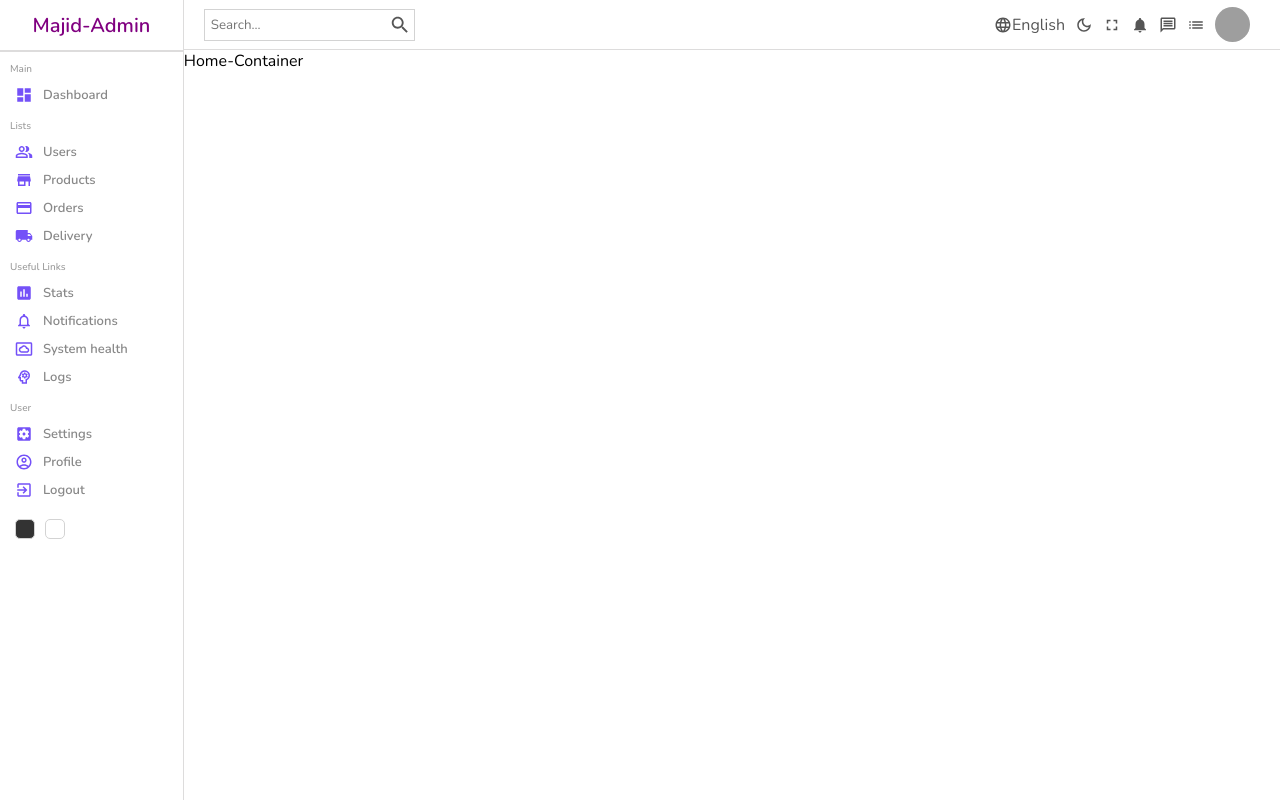
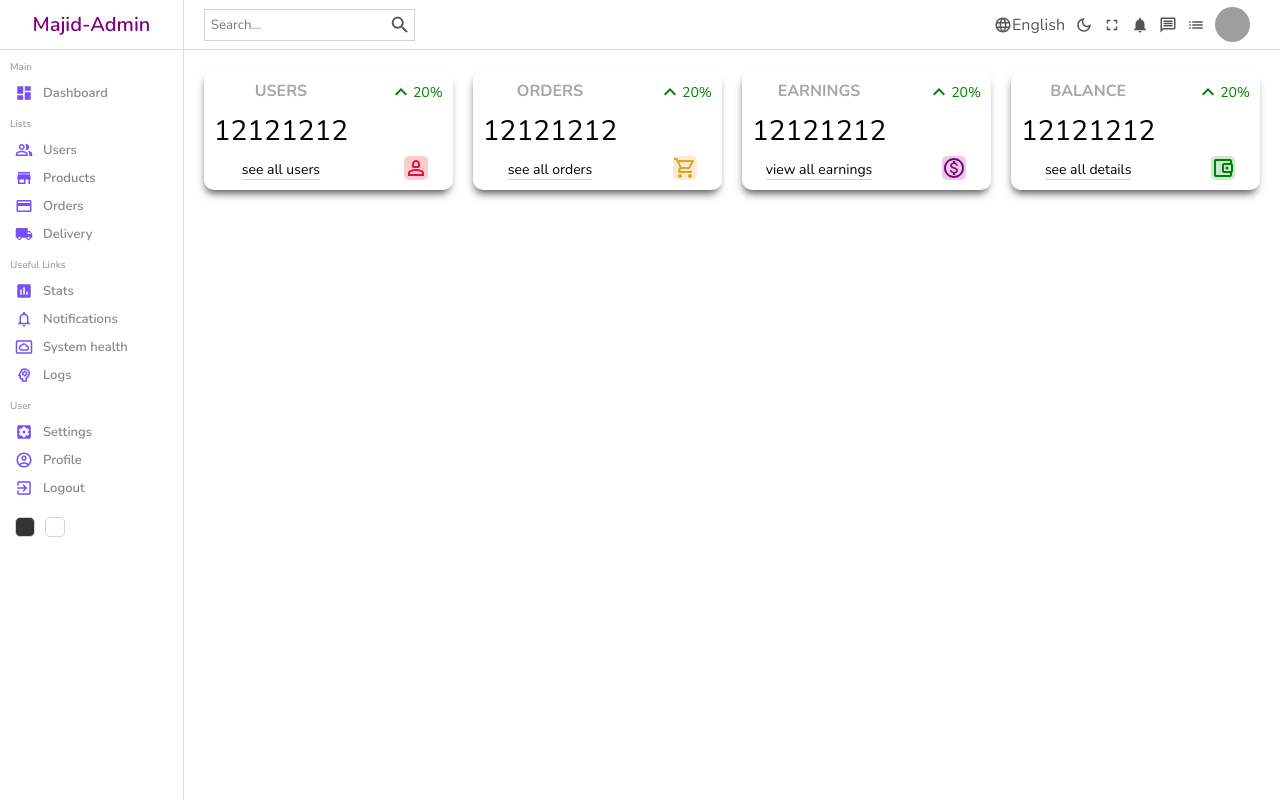
Before and after one commit to MajidAziz03/Admin-Panel, a React (Create React App) app: page / in a window 1280 px wide. Built offline with nearby package versions, Linux system fonts and the light colour scheme; grey boxes are pictures that could not be loaded.

Commit message:
Completed Widjets

```diff
--- a/src/Components/navbar/navbar.scss
+++ b/src/Components/navbar/navbar.scss
@@ -3,6 +3,8 @@
     width: 100%;
     border-bottom: 0.5px solid rgb(221, 220, 220);
     color: #555;
+    display: flex;
+    align-items: center;
 
     .wrapper {
         display: flex;
--- a/src/Components/sidebar/Sidebar.jsx
+++ b/src/Components/sidebar/Sidebar.jsx
@@ -7,7 +7,7 @@ const Sidebar = () => {
     return (
         <div className='sidebar'>
             <div className="top"><span className='logo'>Majid-Admin</span></div>
-            <hr />
+            {/* <hr /> */}
             <div className="center">
                 <ul>
                     <p className="title">Main</p>
--- a/src/Components/sidebar/sidebar.scss
+++ b/src/Components/sidebar/sidebar.scss
@@ -8,6 +8,7 @@
         display: flex;
         justify-content: center;
         align-items: center;
+        border-bottom: 0.5px solid rgb(221, 220, 220);
         height: 50px;
 
 
@@ -18,10 +19,10 @@
         }
     }
 
-    hr {
-        height: 0;
-        border: 0.5px solid rgb(221, 220, 220);
-    }
+    // hr {
+    //     height: 0;
+    //     border: 0.5px solid rgb(221, 220, 220);
+    // }
 
     .center {
         padding-left: 10px;
--- /dev/null
+++ b/src/Components/widjets/widjets.jsx
@@ -0,0 +1,25 @@
+import { KeyboardArrowUp } from '@mui/icons-material';
+import './widjets.scss';
+
+const Widjets = ({ title, link, icon }) => {
+    return (
+        <div className="widjet">
+            <div className="left">
+                <span className="title">{title}</span>
+                <span className="counter">
+                    12121212
+                </span>
+                <span className="link">{link}</span>
+            </div>
+            <div className="right">
+                <div className="percentage positive">
+                    <KeyboardArrowUp />
+                    20%
+                </div>
+                {icon}
+            </div>
+        </div>
+    );
+};
+
+export default Widjets;
--- /dev/null
+++ b/src/Components/widjets/widjets.scss
@@ -0,0 +1,59 @@
+.widjet {
+    display: flex;
+    flex: 1;
+    justify-content: space-between;
+    height: 120px;
+    padding: 10px;
+    border-radius: 10px;
+    -webkit-box-shadow: -1px 6px 9px -3px rgba(0, 0, 0, 0.7);
+    box-shadow: -1px 6px 9px -3px rgba(0, 0, 0, 0.7);
+
+
+    .left,
+    .right {
+        display: flex;
+        align-items: center;
+        justify-content: space-between;
+        flex-direction: column;
+
+
+        .title {
+            font-size: 16px;
+            font-weight: bold;
+            color: rgb(167, 166, 166);
+        }
+
+        .counter {
+            font-size: 28px;
+            font-weight: 400;
+        }
+
+        .link {
+            font-size: 14px;
+            border-bottom: 1px solid lightgray;
+            cursor: pointer;
+        }
+
+
+        .percentage {
+            display: flex;
+            align-items: center;
+            font-size: 14px;
+
+            &.positive {
+                color: green;
+            }
+
+            &.negative {
+                color: red;
+            }
+        }
+
+        .person {
+            font-size: 30px;
+            border-radius: 5px;
+            align-self: flex-end;
+            padding: 5px;
+        }
+    }
+}
--- a/src/pages/home/Home.jsx
+++ b/src/pages/home/Home.jsx
@@ -1,6 +1,8 @@
+import { AccountBalanceWalletOutlined, KeyboardArrowUp, MonetizationOnOutlined, Person2Outlined, ShoppingCartOutlined, VerifiedUserOutlined } from '@mui/icons-material'
 import React from 'react'
 import Navbar from '../../Components/navbar/Navbar'
 import Sidebar from '../../Components/sidebar/Sidebar'
+import Widjets from '../../Components/widjets/widjets'
 import './home.scss'
 
 
@@ -11,7 +13,23 @@ const Home = () => {
                 <Sidebar />
                 <div className="homeContainer">
                     <Navbar />
-                    Home-Container
+                    <div className="widgets">
+                        <Widjets title='USERS' link='see all users' icon={<Person2Outlined sx={{
+                            color: "crimson",
+                            backgroundColor: "rgba(255, 0, 0, 0.2)", borderRadius: "5px"
+                        }} />} />
+                        <Widjets title='ORDERS' link='see all orders' icon={< ShoppingCartOutlined sx={{
+                            backgroundColor: "rgba(218, 165, 32, 0.2)",
+                            color: "goldenrod", borderRadius: "5px"
+                        }} />} />
+                        <Widjets title='EARNINGS' link='view all earnings' icon={< MonetizationOnOutlined sx={{
+                            backgroundColor: "rgba(128, 0, 128, 0.2)",
+                            color: "purple", borderRadius: "5px"
+                        }} />} />
+                        <Widjets title='BALANCE' link='see all details' icon={< AccountBalanceWalletOutlined
+                            sx={{ backgroundColor: "rgba(0, 128, 0, 0.2)", color: "green", borderRadius: "5px" }}
+                        />} />
+                    </div>
                 </div>
             </div>
         </>
--- a/src/pages/home/home.scss
+++ b/src/pages/home/home.scss
@@ -3,5 +3,12 @@
 
     .homeContainer {
         flex: 6;
+
+
+        .widgets {
+            display: flex;
+            padding: 20px;
+            gap: 20px;
+        }
     }
 }
```
